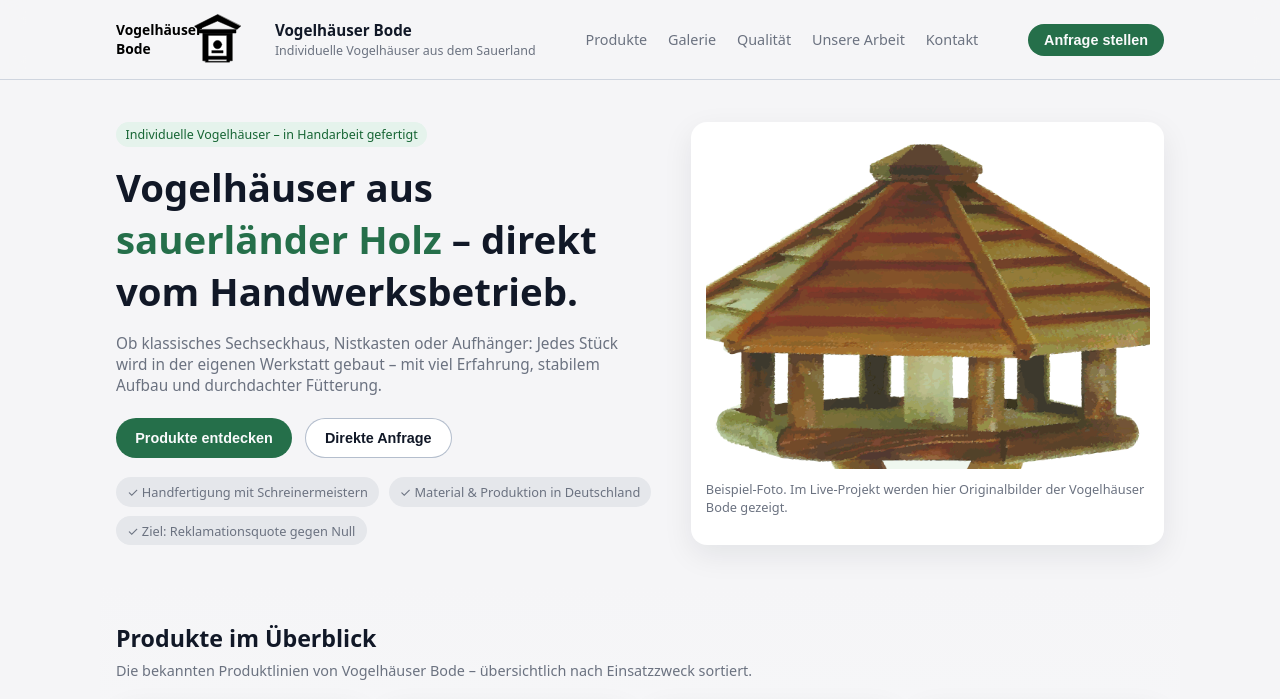
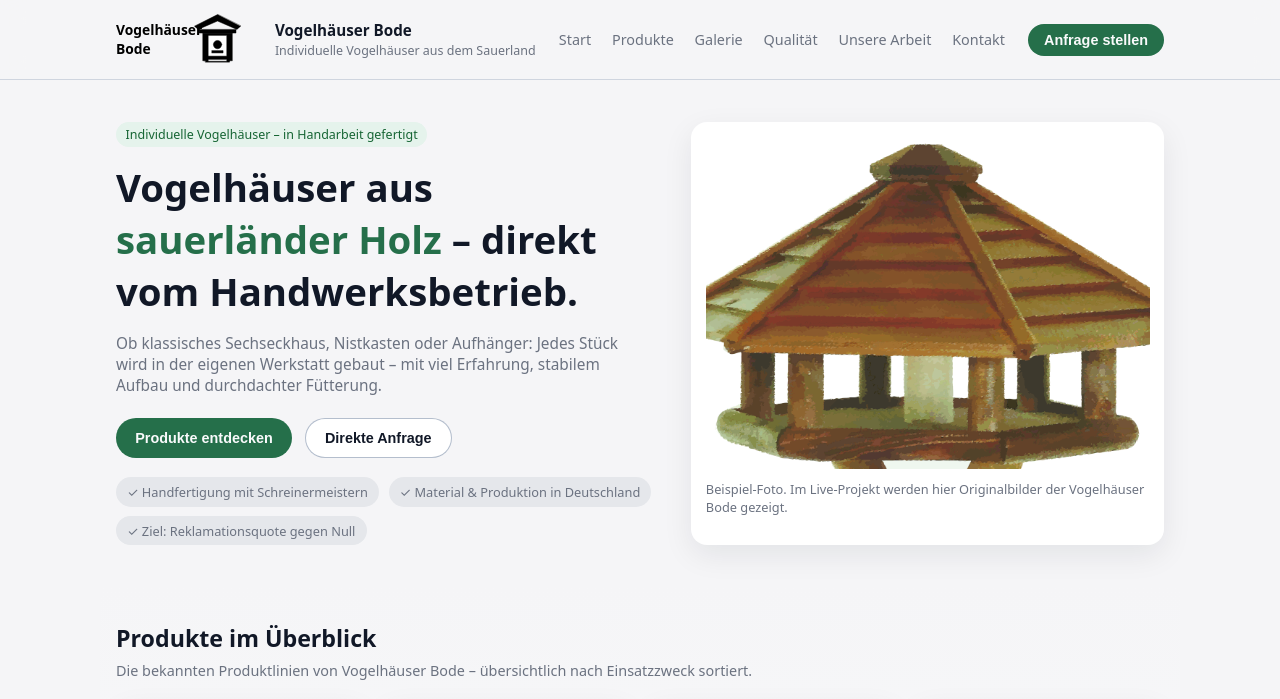
Before and after one commit to BitvisionStudios/Bode-Vogelh-user, a plain HTML site: page index.html in a window 1280 px wide. Shown: the top 699 px of the page. Drawn offline with Linux system fonts and the light colour scheme.

Commit message:
Update index.html

```diff
--- a/index.html
+++ b/index.html
@@ -893,6 +893,7 @@
           </div>
           <button class="nav-toggle" aria-label="Menü öffnen">☰</button>
           <div class="nav-links">
+            <a href="#">Start</a>
             <a href="#produkte">Produkte</a>
             <a href="#galerie">Galerie</a>
             <a href="#qualitaet">Qualität</a>
```
